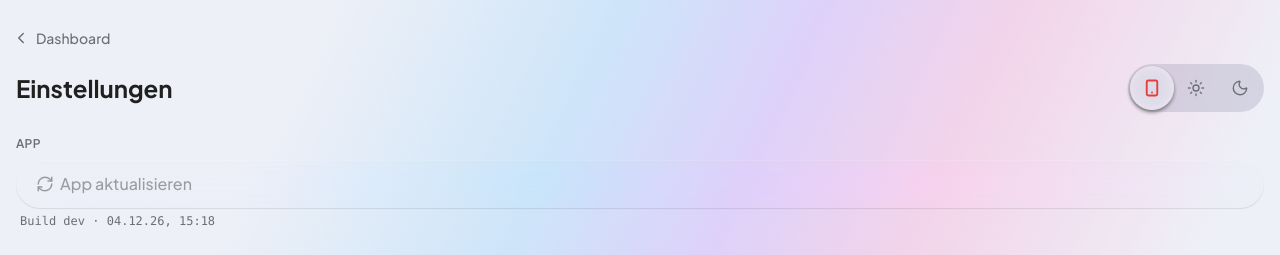
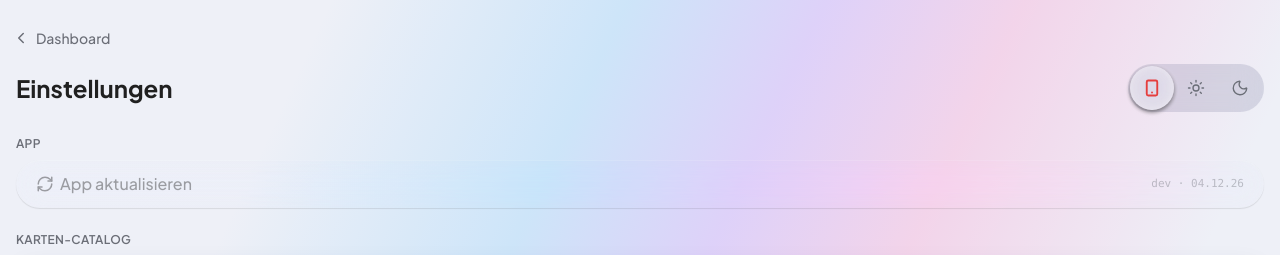
Before and after one commit to stefan-gross/pokedex, a Next.js app: page /settings in a window 1280 px wide. Shown: the top 255 px of the page. Built offline with nearby package versions, Linux system fonts and the light colour scheme; no server answers; the database is empty.

Commit message:
tweak(settings): Build rechts im (deaktivierten) App-Button statt Zeile darunter
Rechts im Button: „Update verfügbar" wenn Update, sonst der aktuelle Build
(SHA · Datum). Separate Build-Zeile darunter entfernt.

Co-Authored-By: Claude Opus 4.8 <noreply@anthropic.com>

```diff
--- a/app/(app)/settings/page.tsx
+++ b/app/(app)/settings/page.tsx
@@ -292,15 +292,16 @@ export default function SettingsPage() {
             onClick={handleAppUpdate} disabled={confirmedCurrent}
           >
             <span className="flex-1 text-left">App aktualisieren</span>
-            {updateAvailable && (
-              <span className="flex items-center gap-1 text-xs text-yellow-700 dark:text-yellow-300">
+            {updateAvailable ? (
+              <span className="flex items-center gap-1 text-xs text-yellow-700 dark:text-yellow-300 shrink-0">
                 <Clock size={12} /> Update verfügbar
+              </span>
+            ) : (
+              <span className="text-[11px] text-glass-muted font-mono shrink-0">
+                {buildSha}{buildTime ? ` · ${new Date(buildTime).toLocaleDateString('de-DE', { dateStyle: 'short' })}` : ''}
               </span>
             )}
           </Button>
-          <p className="text-role-label text-glass-muted px-1 font-mono">
-            Build {buildSha}{buildTime ? ` · ${new Date(buildTime).toLocaleString('de-DE', { dateStyle: 'short', timeStyle: 'short' })}` : ''}
-          </p>
         </section>
 
         {/* 2. Karten-Catalog — ein Panel: Status + Preis-Status + letzter Lauf + Aktionen */}
```
